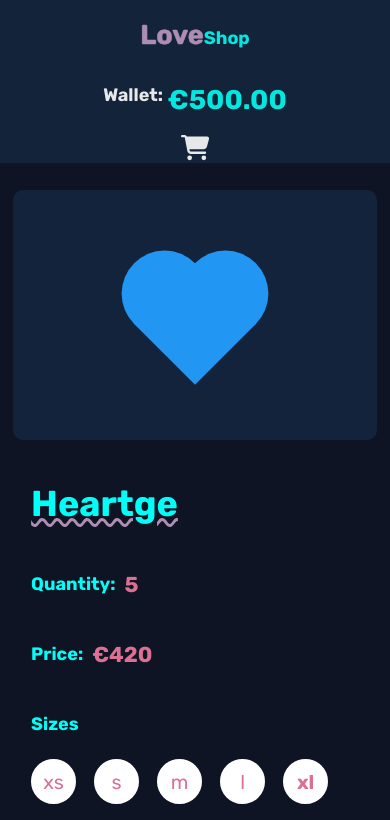
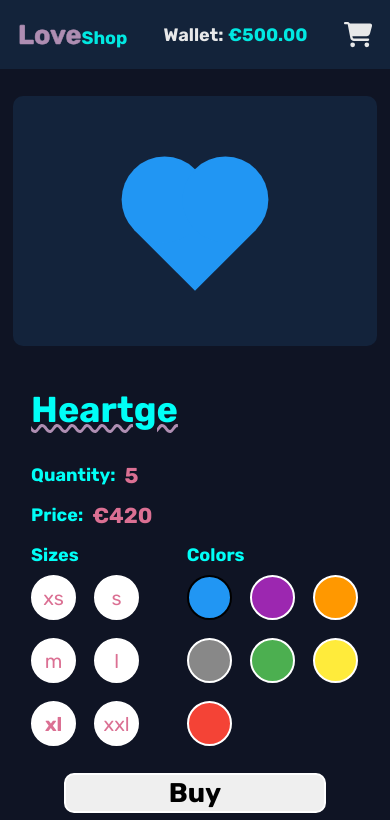
Before and after one commit to ME0WGE/E-Shopy, a React (Vite) app: page / in a window 390 px wide. Shown: the top 820 px of the page. Built offline with nearby package versions, Linux system fonts and the light colour scheme; a web font is replaced by a local one.

Commit message:
fixed responsive mobile

```diff
--- a/src/components/navbar/navbar.css
+++ b/src/components/navbar/navbar.css
@@ -56,7 +56,7 @@
 
 @media (max-width: 900px) {
   .navbar {
-    flex-direction: column;
+    flex-direction: row;
     padding: 0.5rem 1rem;
     gap: 0.5rem;
   }
@@ -66,14 +66,21 @@
   }
 }
 
-@media (max-width: 600px) {
+@media (max-width: 575px) {
   .navbar {
-    flex-direction: column;
-    padding: 0.2rem 0.5rem;
+    flex-direction: row;
+    padding: 0.2rem 1rem;
     gap: 0.2rem;
   }
   .navbar-title,
   .wallet {
     font-size: 1rem;
   }
+  .wallet > span {
+    font-size: 1rem;
+  }
+  .wallet {
+    display: flex;
+    flex-direction: row;
+  }
 }
--- a/src/components/productCard/ProductCard.jsx
+++ b/src/components/productCard/ProductCard.jsx
@@ -65,6 +65,7 @@ export default function ProductCard({
               <h4 className="h4-title">Price: </h4>
               <h3> €{price}</h3>
             </div>
+            <div className="mb-choices">
               <div className="size-choices">
                 <h4 className="h4-title">Sizes</h4>
                 <div className="choices">
@@ -110,6 +111,7 @@ export default function ProductCard({
                   ))}
                 </div>
               </div>
+            </div>
             <div className="btn-row">
               {/* <div id="shopping-cart-btn"></div> */}
               <button
--- a/src/components/productCard/productCard.css
+++ b/src/components/productCard/productCard.css
@@ -334,4 +334,14 @@
   .price > h3 {
     font-size: 1.2rem;
   }
+  .mb-choices {
+    display: flex;
+    flex-direction: row;
+
+    gap: 0.5rem;
+  }
+  .h4-title {
+    margin-top: 0.5rem;
+    margin-bottom: 0.5rem;
+  }
 }
```
Lines whose indentation alone changed are shown as unchanged.
